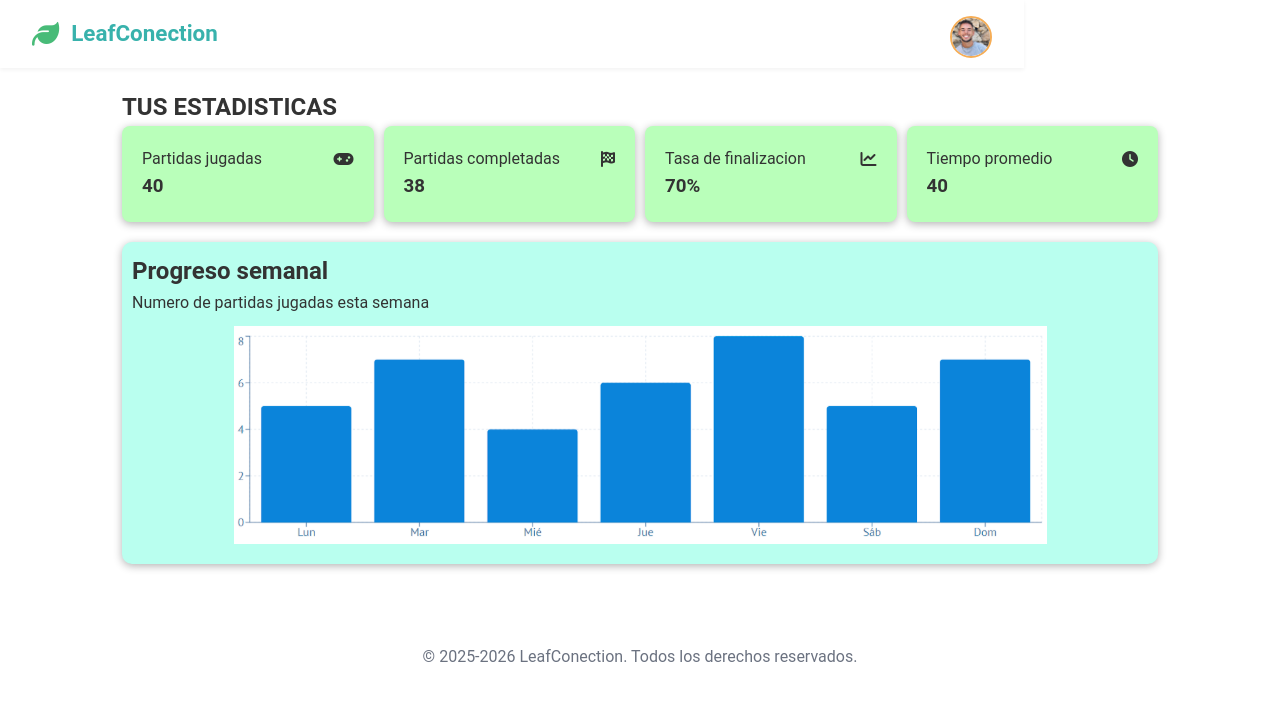
After one commit to Aitor-Gocerra/proyectoLeafConection, a PHP site: page /estadisticas.html in a window 1280 px wide. The commit adds this page. Shown: the top 701 px of the page. Run offline with PHP 8.4, Linux system fonts and the light colour scheme.

Commit message:
Add statistics page and update branding to LeafConection
Introduces a new 'estadisticas.html' page with user statistics and a progress chart, including supporting styles in 'estilos.css' and a chart image. Updates footer branding from 'ReciQuiz' to 'LeafConection' across multiple HTML files for consistency.

```diff
--- a/src/dashboard.html
+++ b/src/dashboard.html
@@ -57,7 +57,7 @@
         </main>
 
         <footer>
-            <p>&copy; 2025-2026 ReciQuiz. Todos los derechos reservados.</p>
+            <p>&copy; 2025-2026 LeafConection. Todos los derechos reservados.</p>
         </footer>
 
         <script src="./javaScript/menuDashboardUsuario.js"></script>
--- /dev/null
+++ b/src/estadisticas.html
@@ -0,0 +1,59 @@
+<!DOCTYPE html>
+<html lang="en">
+    <head>
+        <meta charset="UTF-8">
+        <meta name="viewport" content="width=device-width, initial-scale=1.0">
+        <title>ESTADISTICAS</title>
+        <link rel="stylesheet" href="https://cdnjs.cloudflare.com/ajax/libs/font-awesome/6.4.0/css/all.min.css">
+        <link rel="stylesheet" href="estilos.css">
+    </head>
+    <body>
+        <header>
+            <nav>
+                <i class="fas fa-leaf"></i>
+                <h3>LeafConection</h3>
+                <img src="./imagenes/fotoPerfil.jpg" alt="Foto de perfil" id="fotoPerfil">
+                <div id="menuDesplegable">
+                    <a href="#amigos"><i class="fas fa-users"></i> Mis Amigos</a>
+                    <a href="#estadisticas"><i class="fas fa-chart-bar"></i> Mis Estadísticas</a>
+                    <a href="#cerrar-sesion"><i class="fas fa-sign-out-alt"></i> Cerrar Sesión</a>
+                </div>
+            </nav>
+        </header>
+        <main>
+            <h2>TUS ESTADISTICAS</h2>
+            <div id="tablaEstadisticas">
+                <div class="tarjetaEstadisticas">
+                    <p>Partidas jugadas</p>
+                    <i class="fas fa-gamepad"></i>
+                    <h3>40</h3>
+                </div>
+                <div class="tarjetaEstadisticas">
+                    <p>Partidas completadas</p>
+                    <i class="fas fa-flag-checkered"></i>
+                    <h3>38</h3>
+                </div>
+                <div class="tarjetaEstadisticas">
+                    <p>Tasa de finalizacion</p>
+                    <i class="fas fa-chart-line"></i>
+                    <h3>70%</h3>
+                </div>
+                <div class="tarjetaEstadisticas">
+                    <p>Tiempo promedio</p>
+                    <i class="fas fa-clock"></i>
+                    <h3>40</h3>
+                </div>
+            </div>
+            <div id="graficoEstadisticas">
+                <h2>Progreso semanal</h2>
+                <p>Numero de partidas jugadas esta semana</p>
+                <img src="./imagenes/grafico.png" alt="grafico de jugadas">
+            </div>
+        </main>
+        <footer>
+            <p>&copy; 2025-2026 LeafConection. Todos los derechos reservados.</p>
+        </footer>
+
+        <script src="./javaScript/menuDashboardUsuario.js"></script>
+    </body>
+</html>
--- a/src/estilos.css
+++ b/src/estilos.css
@@ -16,11 +16,6 @@
 
     /* Fuentes */
     --fuente-principal: 'Roboto', sans-serif;
-
-    /* Diseño */
-    --borde-radius: 12px;
-    --box-shadow-base: 0 2px 8px rgba(0, 0, 0, 0.1);
-    --transicion-base: 0.2s;
 }
 
 /* Reset básico */
@@ -352,6 +347,56 @@ footer {
     vertical-align: top;
     margin-left: 10px;
 }
+
+/* ESTILO ESTADISTICAS */
+
+#tablaEstadisticas {
+    display: grid;
+    grid-template-columns: repeat(4, 1fr); /* 4 columnas iguales */
+    gap: 10px; /* separación entre columnas */
+}
+
+.tarjetaEstadisticas {
+    background: #b9ffba;
+    padding: 20px;
+    border-radius: 8px;
+    box-shadow: 0 2px 8px rgba(0, 0, 0, 0.3)
+}
+
+.tarjetaEstadisticas {
+
+    i{
+        display: inline;
+        float: right;
+        margin-top: 5px;
+    }
+
+    p{
+        width: 160px;
+        float: left;
+    }
+
+    h3{
+        clear: left;
+    }
+}
+
+#graficoEstadisticas {
+    background-color: #b9ffef;
+    margin-top: 20px;
+    border-radius: 10px;
+    padding: 10px;
+    box-shadow: 0 2px 8px rgba(0, 0, 0, 0.3)
+}
+
+#graficoEstadisticas {
+    img {
+        display: block;
+        margin: auto;
+        padding: 10px;
+    }
+}
+
 
 /*MÓVIL ESTÁNDAR (480px-767px)*/
 
--- a/src/fraseDia.html
+++ b/src/fraseDia.html
@@ -36,7 +36,7 @@
         </main>
 
         <footer>
-            <p>&copy; 2025-2026 ReciQuiz. Todos los derechos reservados.</p>
+            <p>&copy; 2025-2026 LeafConection. Todos los derechos reservados.</p>
         </footer>
 
         <script src="../../javascript/menuDesplegable.js"></script>
--- a/src/gestionarFrase.html
+++ b/src/gestionarFrase.html
@@ -52,7 +52,7 @@
         </main>
 
         <footer>
-            <p>&copy; 2025-2026 ReciQuiz. Todos los derechos reservados.</p>
+            <p>&copy; 2025-2026 LeafConection. Todos los derechos reservados.</p>
         </footer>
 
         <script src="./javaScript/menuDashboardUsuario.js"></script>
```
Also changed, not shown: src/imagenes/grafico.png (added).
